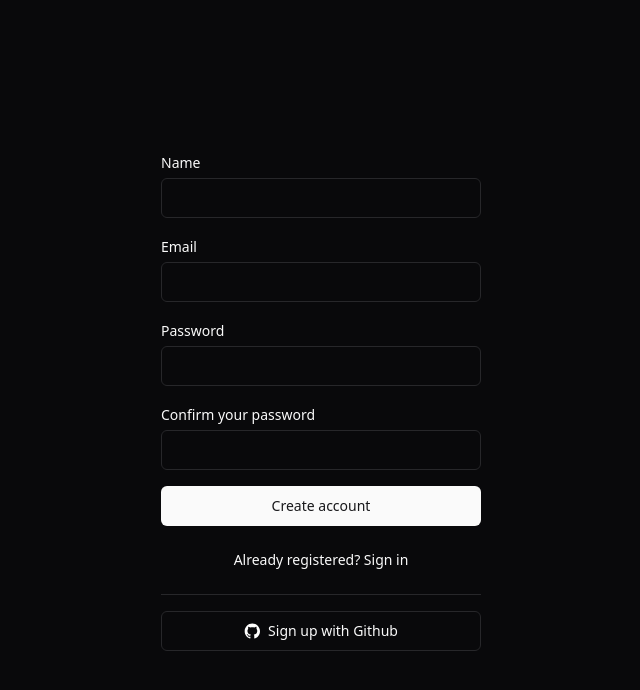
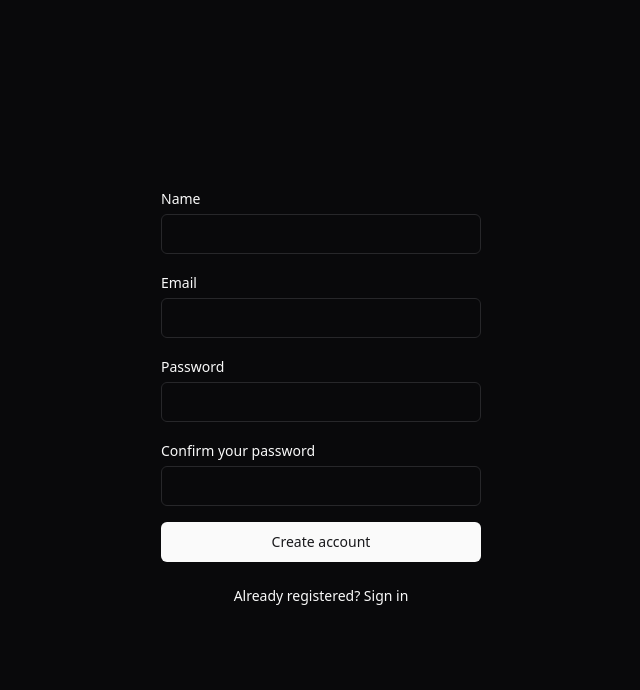
Before and after one commit to rgranvilla/next-saas-rbac, a Next.js app in the folder apps/web/: page /auth/sign-up in a window 1280 px wide. Shown: the top 690 px of the page, without its empty margins (319-959 px from the left). Built offline with nearby package versions, Linux system fonts and the light colour scheme; no server answers.

Commit message:
fix: remove github from sign up

```diff
--- a/apps/web/src/app/auth/sign-up/sign-up-form.tsx
+++ b/apps/web/src/app/auth/sign-up/sign-up-form.tsx
@@ -1,19 +1,15 @@
 'use client'
 
 import { AlertTriangle, Loader2 } from 'lucide-react'
-import Image from 'next/image'
 import Link from 'next/link'
 import { useRouter } from 'next/navigation'
 
-import githubIcon from '@/assets/icons/github.svg'
 import { Alert, AlertDescription, AlertTitle } from '@/components/ui/alert'
 import { Button } from '@/components/ui/button'
 import { Input } from '@/components/ui/input'
 import { Label } from '@/components/ui/label'
-import { Separator } from '@/components/ui/separator'
 import { useFormState } from '@/hooks/use-form-state'
 
-import { signInWithGithub } from '../actions'
 import { signUpAction } from './actions'
 
 export function SignUpForm() {
@@ -96,13 +92,6 @@ export function SignUpForm() {
           <Link href="/auth/sign-in">Already registered? Sign in</Link>
         </Button>
       </form>
-      <Separator />
-      <form action={signInWithGithub}>
-        <Button type="submit" className="w-full" variant="outline">
-          <Image src={githubIcon} alt="" className="mr-2 size-4 dark:invert" />
-          Sign up with Github
-        </Button>
-      </form>
     </div>
   )
 }
```
